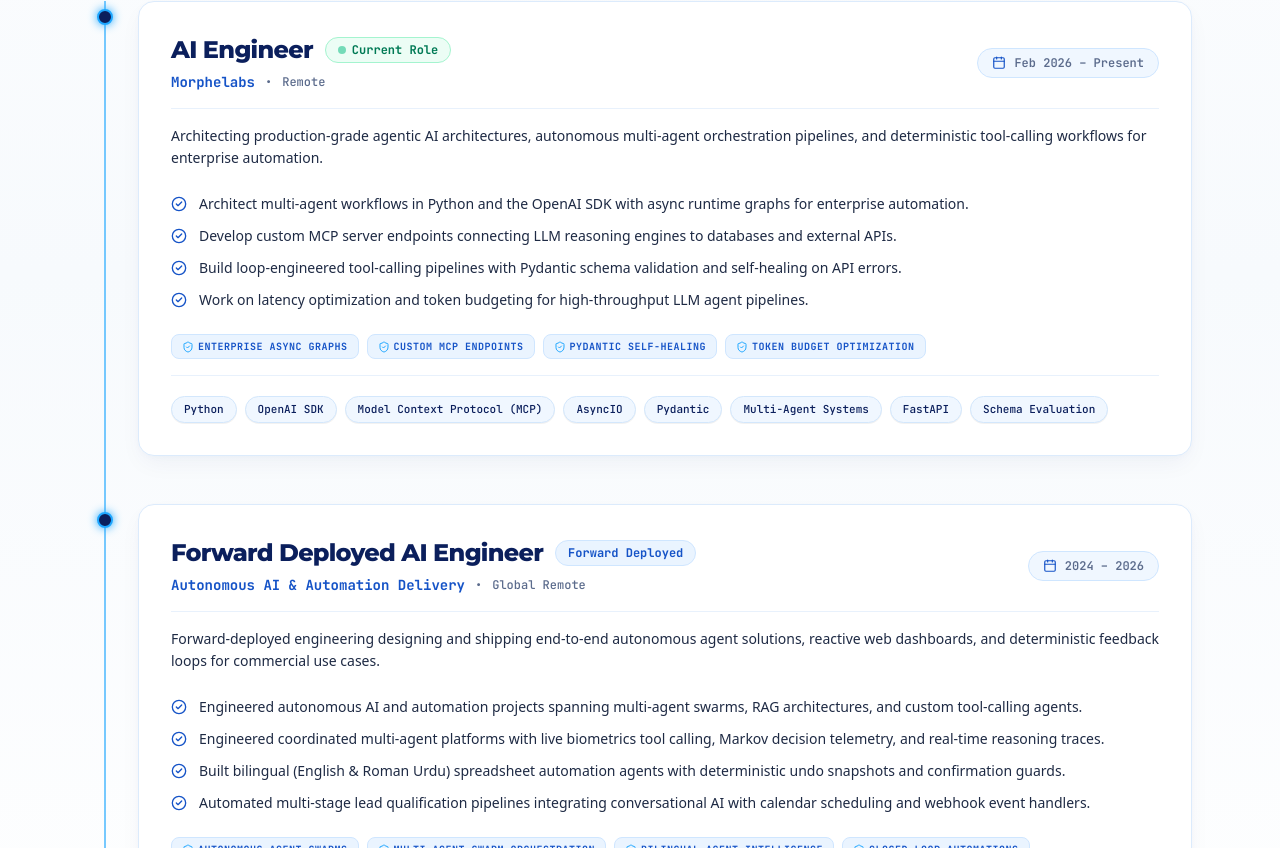
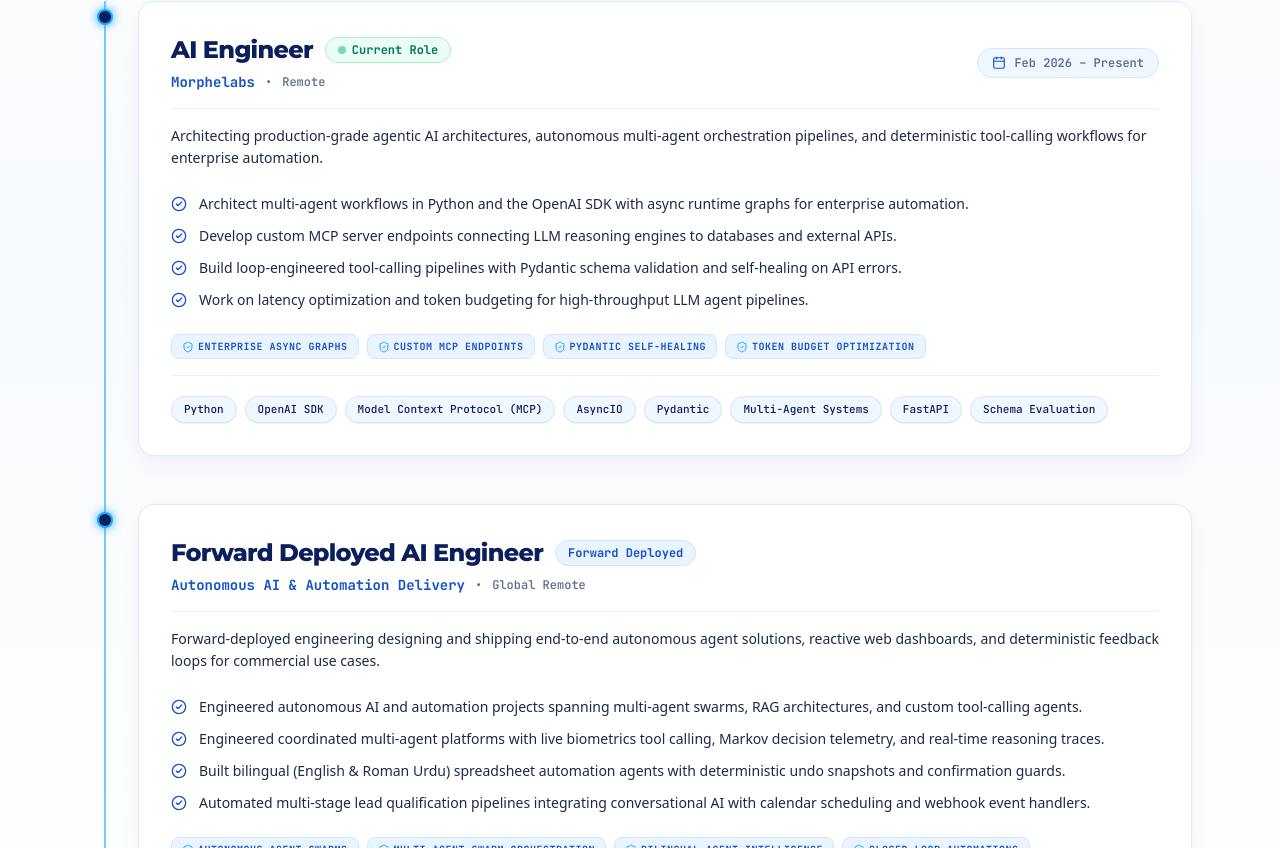
Before and after one commit to SainBux-HadiSeelro/sainbux-portfolio, a Next.js app: page / in a window 1280 px wide. Shown: the part 3952-4800 px from the top of the page. Built offline with nearby package versions, Linux system fonts and the light colour scheme; no server answers.

Commit message:
Remove 2024 - 2026 date badge from Forward Deployed AI Engineer card

```diff
--- a/src/components/Experience.tsx
+++ b/src/components/Experience.tsx
@@ -53,7 +53,6 @@ export default function Experience() {
       role: "Forward Deployed AI Engineer",
       company: "Autonomous AI & Automation Delivery",
       type: "Global Remote",
-      period: "2024 – 2026",
       isCurrent: false,
       tag: "Forward Deployed",
       tagColor: "text-[#1553C7] bg-[#EAF4FF] border-[#CFE6FF]",
@@ -210,10 +209,12 @@ export default function Experience() {
                     </div>
                   </div>
 
-                  <div className="font-mono text-xs text-[#5B6B8C] font-semibold flex items-center gap-2 self-start sm:self-auto bg-[#F0F7FF] px-3.5 py-1.5 rounded-full border border-[#CFE6FF]">
-                    <Calendar className="w-3.5 h-3.5 text-[#1553C7]" />
-                    <span>{exp.period}</span>
-                  </div>
+                  {exp.period && (
+                    <div className="font-mono text-xs text-[#5B6B8C] font-semibold flex items-center gap-2 self-start sm:self-auto bg-[#F0F7FF] px-3.5 py-1.5 rounded-full border border-[#CFE6FF]">
+                      <Calendar className="w-3.5 h-3.5 text-[#1553C7]" />
+                      <span>{exp.period}</span>
+                    </div>
+                  )}
                 </div>
 
                 <p className="text-sm text-[#1E2A44] leading-relaxed mb-6 font-medium">
```
